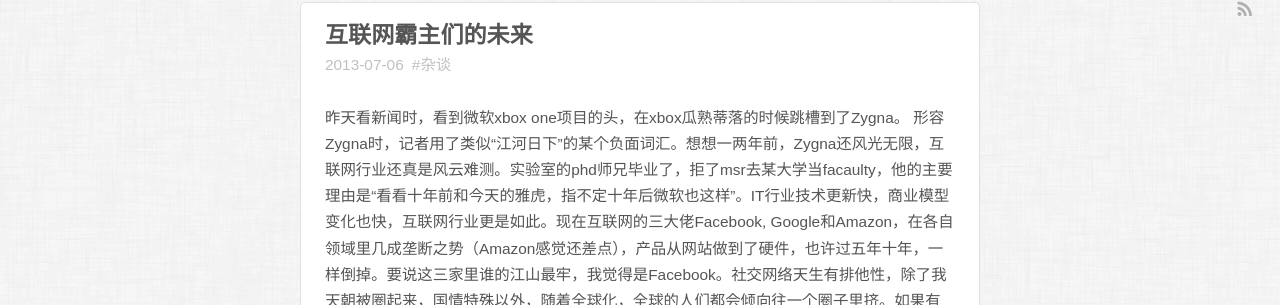
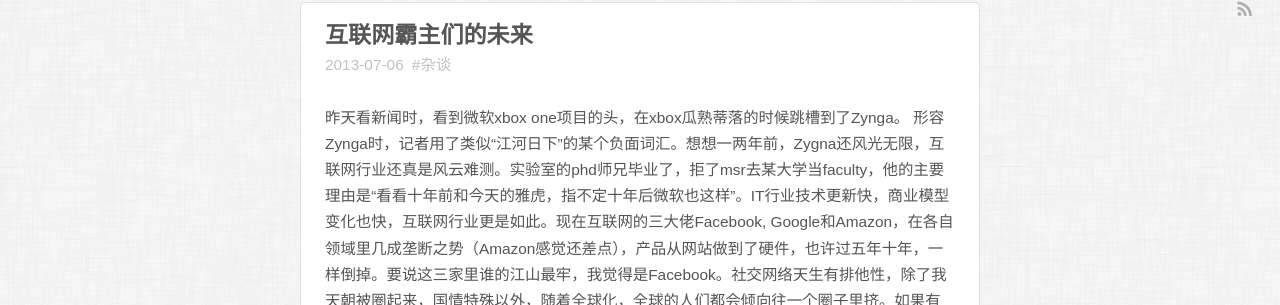
Before and after one commit to jchrisli/jchrisli.github.io, a Jekyll site: the page built from _posts/2013-07-06-the-future-of-web-tycoons.md, in a window 1280 px wide. Shown: the part 156-461 px from the top of the page. Built offline with Jekyll 4.4.1, drawn with Linux system fonts in a browser that asks for light colours; some web fonts are replaced; Markdown is read by kramdown in place of the engine named in the settings; some of the changed text lies outside the part shown.

Commit message:
post modification Jun 6

```diff
--- a/_posts/2013-07-06-the-future-of-web-tycoons.md
+++ b/_posts/2013-07-06-the-future-of-web-tycoons.md
@@ -6,6 +6,6 @@
 tags: 杂谈
 ---
 
-昨天看新闻时，看到微软xbox one项目的头，在xbox瓜熟蒂落的时候跳槽到了Zygna。 形容Zygna时，记者用了类似“江河日下”的某个负面词汇。想想一两年前，Zygna还风光无限，互联网行业还真是风云难测。实验室的phd师兄毕业了，拒了msr去某大学当facaulty，他的主要理由是“看看十年前和今天的雅虎，指不定十年后微软也这样”。IT行业技术更新快，商业模型变化也快，互联网行业更是如此。现在互联网的三大佬Facebook, Google和Amazon，在各自领域里几成垄断之势（Amazon感觉还差点），产品从网站做到了硬件，也许过五年十年，一样倒掉。要说这三家里谁的江山最牢，我觉得是Facebook。社交网络天生有排他性，除了我天朝被圈起来，国情特殊以外，随着全球化，全球的人们都会倾向往一个圈子里挤。如果有一天，Facebook能成为《夏日大作战》(真是部好动画)里描述的，渗入生活方方面面的“网络人生”，购物理财教育交罚单不所不能，那google这样的top1搜索引擎，也只能成为它的附庸。毕竟，google输出的只是信息，而这样一个全能的Facebook，承载的是一个全信息化的“新社会”。
+昨天看新闻时，看到微软xbox one项目的头，在xbox瓜熟蒂落的时候跳槽到了Zynga。 形容Zynga时，记者用了类似“江河日下”的某个负面词汇。想想一两年前，Zygna还风光无限，互联网行业还真是风云难测。实验室的phd师兄毕业了，拒了msr去某大学当faculty，他的主要理由是“看看十年前和今天的雅虎，指不定十年后微软也这样”。IT行业技术更新快，商业模型变化也快，互联网行业更是如此。现在互联网的三大佬Facebook, Google和Amazon，在各自领域里几成垄断之势（Amazon感觉还差点），产品从网站做到了硬件，也许过五年十年，一样倒掉。要说这三家里谁的江山最牢，我觉得是Facebook。社交网络天生有排他性，除了我天朝被圈起来，国情特殊以外，随着全球化，全球的人们都会倾向往一个圈子里挤。如果有一天，Facebook能成为《夏日大作战》(真是部好动画)里描述的，渗入生活方方面面的“网络人生”，购物理财教育交罚单不所不能，那google这样的top1搜索引擎，也只能成为它的附庸。毕竟，google输出的只是信息，而这样一个全能的Facebook，承载的是一个全信息化的“新社会”。
 
 且不论Facebook向这个方向发展会不会被美国政府搞掉，十年之内，它能不能保持现在的社交网络领头羊位置，还未可知。固然，社交网络有很大用户黏性，Facebook朝气蓬勃（“朝气”这玩意，以长远论靠不住），技术力量超强，在几年内维持领先难度不大。然而，如果社交网络中出现了革命性的技术革新，而Facebook没有在这方面及时跟进，那么，大厦就可能一夜崩塌。毕竟，创建一个新账户，比买一辆新车还是容易多了。例如，某家公司开发出了超低成本的全息投影仪，或者google glass的成本快速下降，虚拟现实变得高效廉价，可以在桌面上观看朋友到过景点的3D投影，还可以和大洋彼岸的家人身处一室交谈，相比下，Facebook上发几行状态，上传几张照片就显得苍白无力。虚拟现实只是个例子，我不知道技术是否会如此发展，也不知道它是否有让大众背叛Facebook的吸引力，但现在的世界，不缺聪明而有野心的头脑，这样颠覆行业的技术，也许就会在明天出现。而那时，昔日巨人的纪念碑上，又会多一个名字。
```
